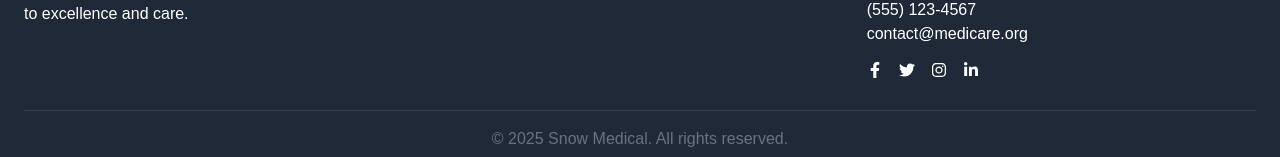
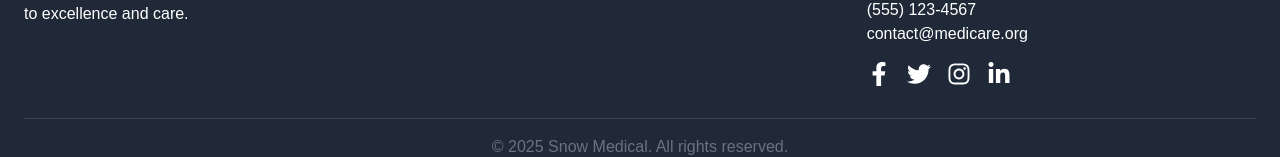
Before and after one commit to Amanj01/snow, a Next.js app: page / in a window 1280 px wide. Shown: the part 3243-3400 px from the top of the page. Built offline with nearby package versions, Linux system fonts and the light colour scheme.

Commit message:
making icones in footer bigger

```diff
--- a/components/Footer.jsx
+++ b/components/Footer.jsx
@@ -35,10 +35,10 @@ const Footer = () => {
           <p className="text-white">(555) 123-4567</p>
           <p className="text-white">contact@medicare.org</p>
           <div className="flex gap-4 mt-4">
-            <a href="#" className="text-white hover:text-blue-400"><FaFacebookF /></a>
-            <a href="#" className="text-white hover:text-blue-400"><FaTwitter /></a>
-            <a href="#" className="text-white hover:text-blue-400"><FaInstagram /></a>
-            <a href="#" className="text-white hover:text-blue-400"><FaLinkedinIn /></a>
+            <a href="#" className="text-white hover:text-blue-400 text-2xl"><FaFacebookF /></a>
+            <a href="#" className="text-white hover:text-blue-400 text-2xl"><FaTwitter /></a>
+            <a href="#" className="text-white hover:text-blue-400 text-2xl"><FaInstagram /></a>
+            <a href="#" className="text-white hover:text-blue-400 text-2xl"><FaLinkedinIn /></a>
           </div>
         </div>
       </div>
```
